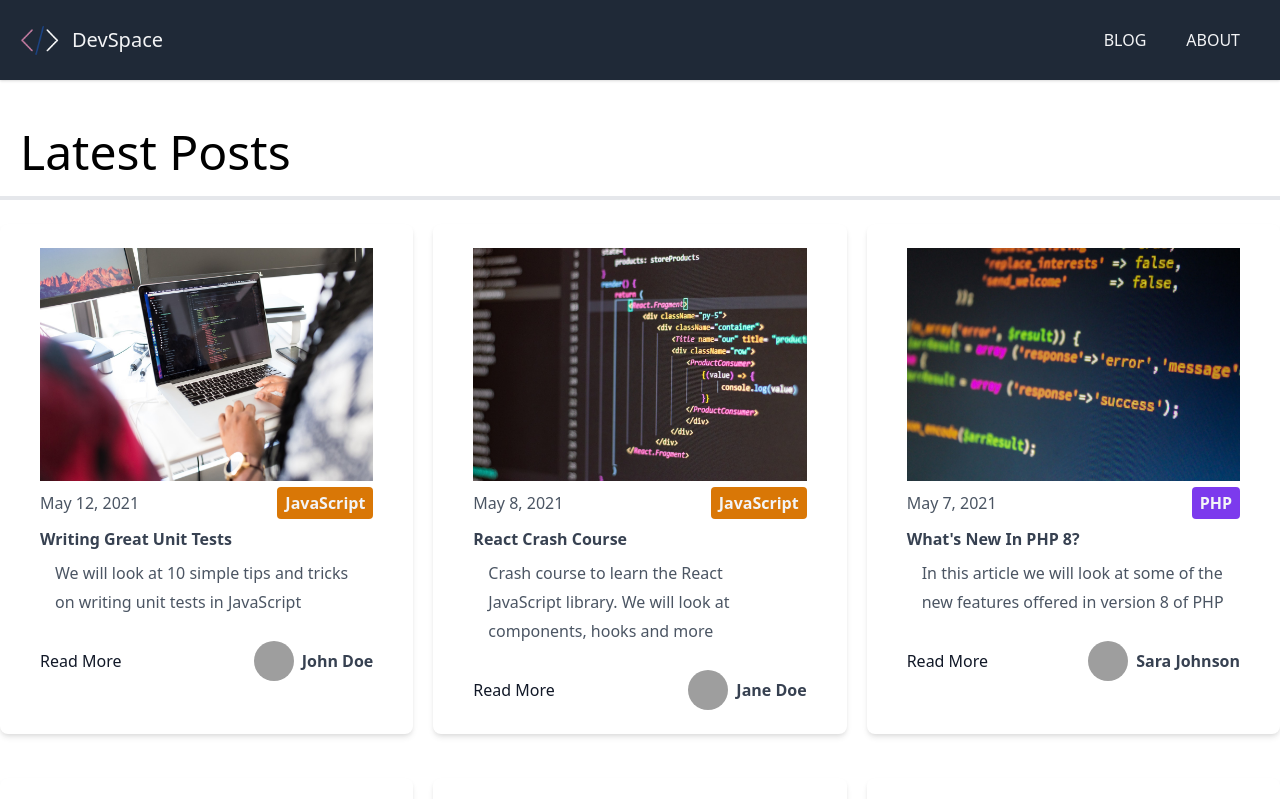
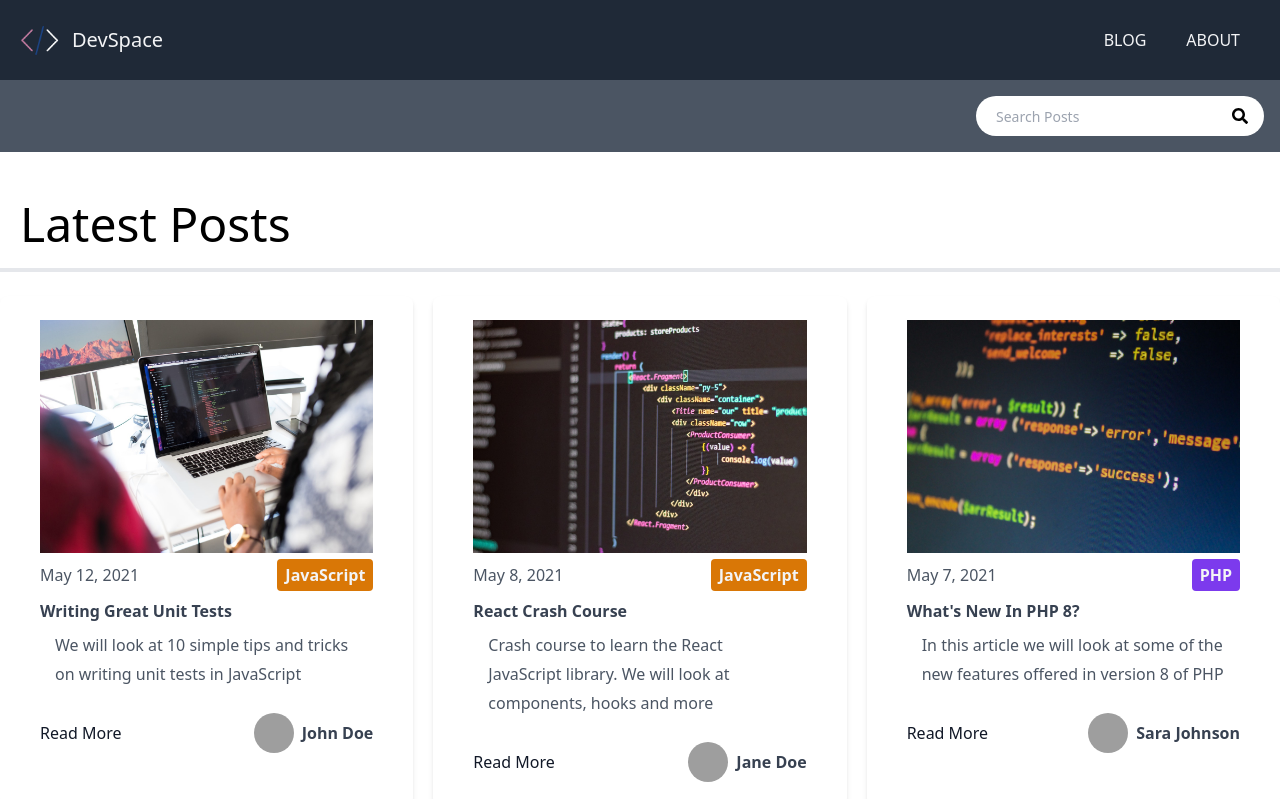
Before and after one commit to matchoo812/markdown-blog, a Next.js app: page / in a window 1280 px wide. Shown: the top 799 px of the page. Built offline with nearby package versions, Linux system fonts and the light colour scheme; grey boxes are pictures that could not be loaded.

Commit message:
create search functionality using nextjs api page

```diff
--- a/components/Layout.js
+++ b/components/Layout.js
@@ -1,5 +1,6 @@
 import Head from 'next/head';
 import Header from './Header';
+import Search from './Search';
 
 export default function Layout({ title, keywords, description, children }) {
   return (
@@ -12,6 +13,7 @@
       </Head>
 
       <Header />
+      <Search />
       <main className='container mx-auto my-7'>{children}</main>
     </div>
   );
--- a/components/Post.js
+++ b/components/Post.js
@@ -2,13 +2,17 @@
 import Image from 'next/image';
 import CategoryLabel from './CategoryLabel';
 
-export default function Post({ post }) {
+export default function Post({ post, compact }) {
   // console.log(post);
   const { author, author_image, category, cover_image, date, excerpt, title } =
     post.frontmatter;
+
   return (
     <div className='w-full px-10 py-6 bg-white rounded-lg shadow-md mt-6'>
+      {!compact && (
         <Image src={cover_image} height={420} width={600} alt='image' className='mb-4' />
+      )}
+
       <div className='flex justify-between items-center'>
         <span className='font-light text-gray-600'>{date}</span>
         <CategoryLabel>{category}</CategoryLabel>
@@ -21,6 +25,7 @@
         <p className='mt-2 text-gray-600'>{excerpt}</p>
       </div>
 
+      {!compact && (
         <div className='flex justify-between items-center mt-6'>
           <Link href={`/blog/${post.slug}`}>
             <a className='text-gray-900 hover:text-blue-600'>Read More</a>
@@ -33,9 +38,11 @@
               height={40}
               className='w-10 h-10 object-cover rounded-full hidden sm:block'
             />
+
             <h3 className='ml-2 text-gray-700 font-bold'>{author}</h3>
           </div>
         </div>
+      )}
     </div>
   );
 }
--- /dev/null
+++ b/components/Search.js
@@ -0,0 +1,46 @@
+import { useState, useEffect } from 'react';
+import { FaSearch } from 'react-icons/fa';
+import SearchResults from './SearchResults';
+
+export default function Search() {
+  const [searchTerm, setSearchTerm] = useState('');
+  const [searchResults, setSearchResults] = useState([]);
+
+  useEffect(() => {
+    const getResults = async () => {
+      if (searchTerm === '') {
+        setSearchResults([]);
+      } else {
+        const res = await fetch(`/api/search?q=${searchTerm}`);
+        const results = await res.json();
+        setSearchResults(results);
+        // console.log(results);
+      }
+    };
+    getResults();
+  }, [searchTerm]);
+
+  return (
+    <div className='relative bg-gray-600 p-4'>
+      <div className='container mx-auto flex items-center justify-center md:justify-end'>
+        <div className='relative text-gray-600 w-72'>
+          <form>
+            <input
+              type='search'
+              name='search'
+              id='search'
+              className='bg-white h-10 px-5 pr-10 rounded-full text-sm focus:outline-none w-72'
+              value={searchTerm}
+              onChange={(e) => setSearchTerm(e.target.value)}
+              placeholder='Search Posts'
+            />
+
+            <FaSearch className='absolute top-0 right-0 text-black mt-3 mr-4' />
+          </form>
+        </div>
+      </div>
+
+      <SearchResults results={searchResults} />
+    </div>
+  );
+}
--- /dev/null
+++ b/components/SearchResults.js
@@ -0,0 +1,18 @@
+import Post from './Post';
+
+export default function SearchResults({ results }) {
+  if (results.length === 0) {
+    return <></>;
+  }
+
+  return (
+    <div className='absolute top-20 right-0 md:right-10 z-10 border-4 border-gray-500 bg-white text-black w-full md:w-6/12 rounded-2xl'>
+      <div className='p-10'>
+        <h2 className='text-3xl mb-3'>{results.length} Results</h2>
+        {results.map((result, index) => (
+          <Post key={index} post={result} compact={true} />
+        ))}
+      </div>
+    </div>
+  );
+}
--- a/package.json
+++ b/package.json
@@ -13,6 +13,7 @@
     "next": "12.0.4",
     "react": "17.0.2",
     "react-dom": "17.0.2",
+    "react-icons": "^4.3.1",
     "sanitize-html": "^2.5.3"
   },
   "devDependencies": {
--- a/pages/api/hello.js
+++ /dev/null
@@ -1,5 +0,0 @@
-// Next.js API route support: https://nextjs.org/docs/api-routes/introduction
-
-export default function handler(req, res) {
-  res.status(200).json({ name: 'John Doe' })
-}
--- /dev/null
+++ b/pages/api/search.js
@@ -0,0 +1,35 @@
+import fs from 'fs';
+import path from 'path';
+import matter from 'gray-matter';
+
+export default function handler(req, res) {
+  let posts;
+
+  if (process.env.NODE_ENV === 'productiion') {
+    // @todo - fetch from cache
+  } else {
+    const files = fs.readdirSync(path.join('posts'));
+
+    posts = files.map((file) => {
+      const slug = file.replace('.md', '');
+      const mdWithMeta = fs.readFileSync(path.join('posts', file), 'utf-8');
+      const { data: frontmatter } = matter(mdWithMeta);
+
+      return {
+        slug,
+        frontmatter,
+      };
+    });
+  }
+
+  const results = posts.filter(
+    ({ frontmatter: { title, excerpt, category } }) =>
+      title.toLowerCase().indexOf(req.query.q) != -1 ||
+      excerpt.toLowerCase().indexOf(req.query.q) != -1 ||
+      category.toLowerCase().indexOf(req.query.q) != -1
+  );
+
+  // console.log(results);
+
+  res.status(200).json(JSON.stringify(results));
+}
--- a/pages/blog/page/[page_index].js
+++ b/pages/blog/page/[page_index].js
@@ -41,7 +41,7 @@
     });
   }
 
-  console.log(paths);
+  // console.log(paths);
   return {
     paths,
     fallback: false,
```
Also changed, not shown: 1 other file (tests, documents, lock files or other folders). Lines whose indentation alone changed are shown as unchanged.
